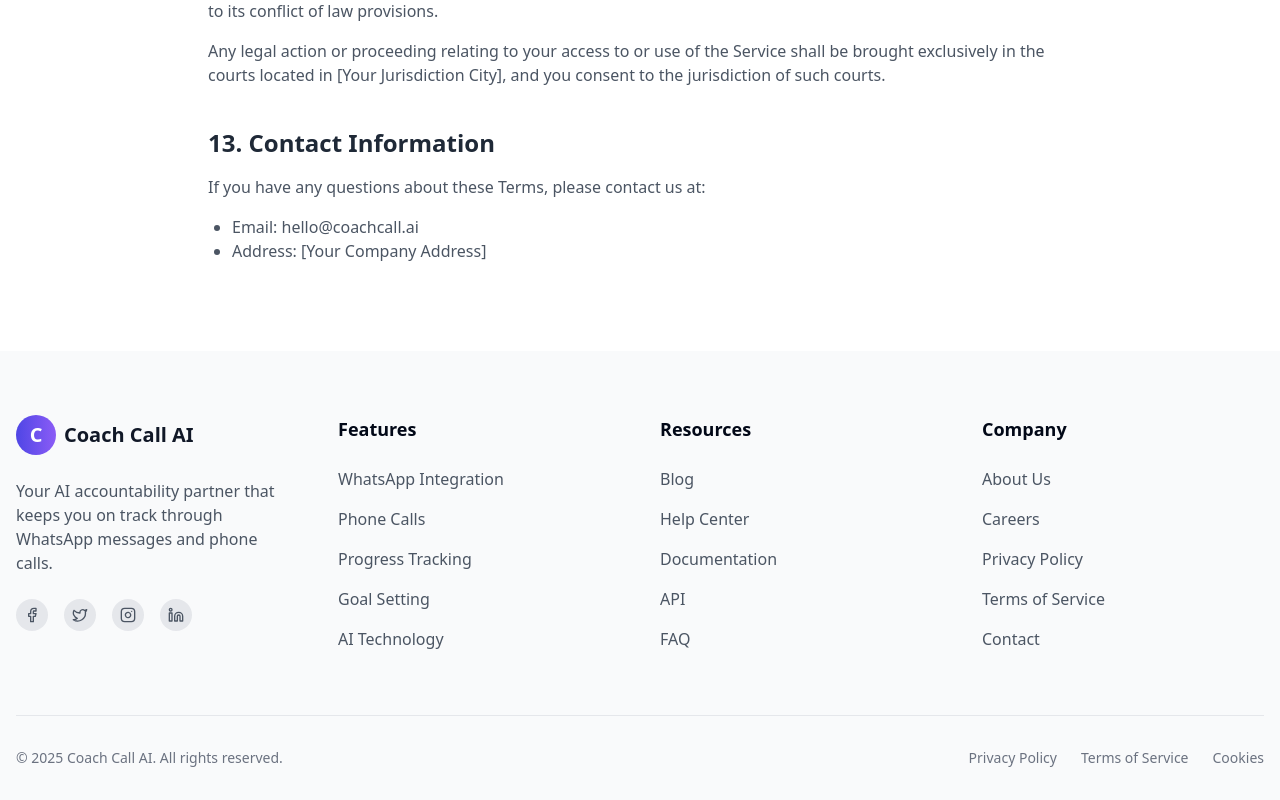
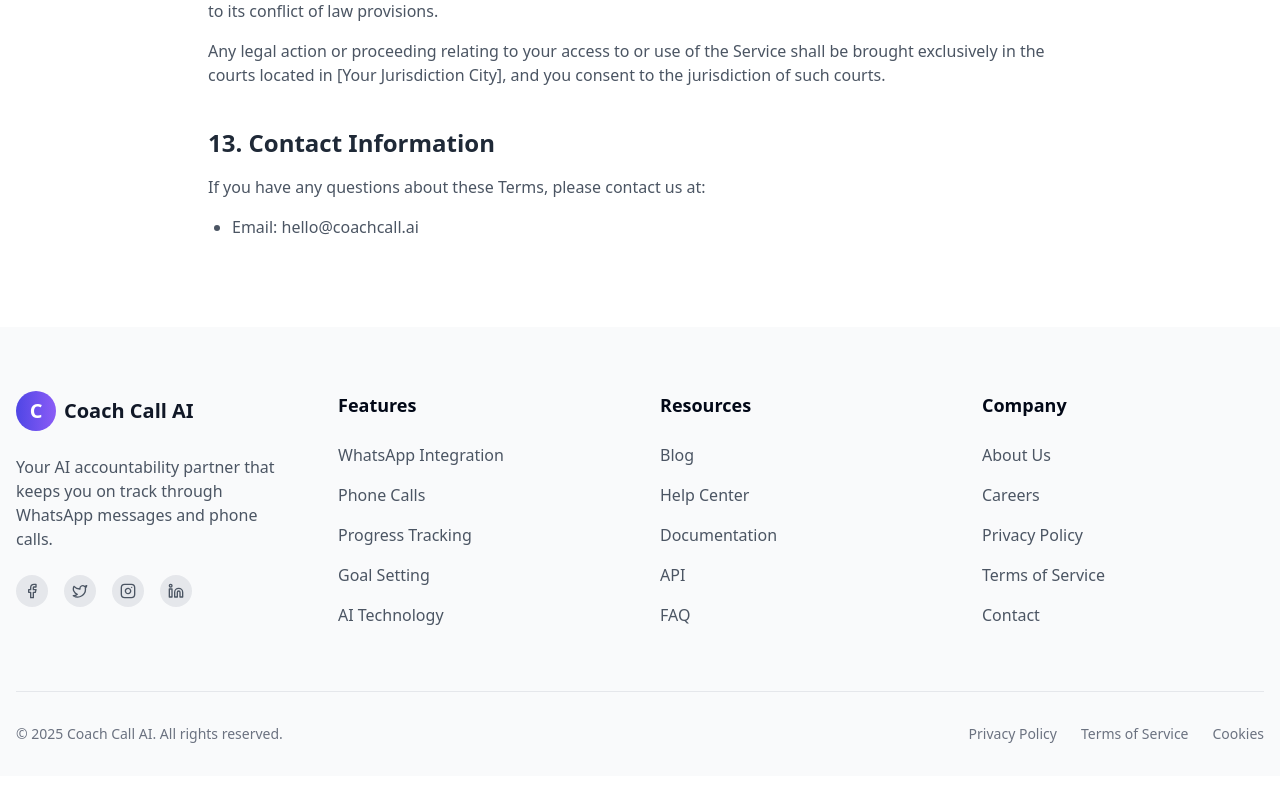
Before and after one commit to Matteo-Barberis/coachcallai, a React (Vite) app: page /terms-of-service in a window 1280 px wide. Shown: the part 3342-4142 px from the top of the page. After the commit the page ends 4118 px from the top, so only its background shows below. Built offline with nearby package versions, Linux system fonts and the light colour scheme.

Commit message:
Remove company address
Remove the company address from the terms of service page.

```diff
--- a/src/pages/TermsOfService.tsx
+++ b/src/pages/TermsOfService.tsx
@@ -1,3 +1,4 @@
+
 import React from 'react';
 import Header from '@/components/Header';
 import Footer from '@/components/Footer';
@@ -207,7 +208,6 @@ const TermsOfService = () => {
           </p>
           <ul className="list-disc pl-6 text-gray-600 mb-4">
             <li>Email: hello@coachcall.ai</li>
-            <li>Address: [Your Company Address]</li>
           </ul>
         </section>
       </main>
```
